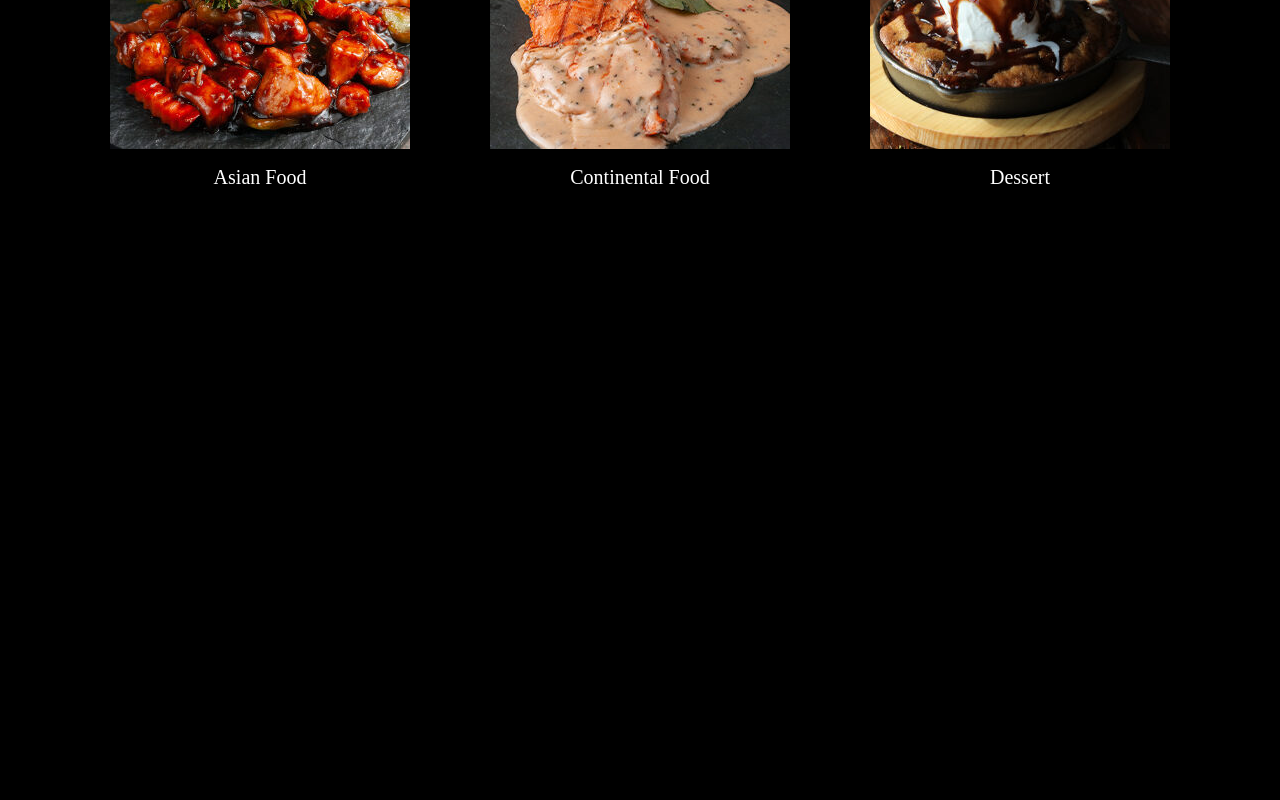
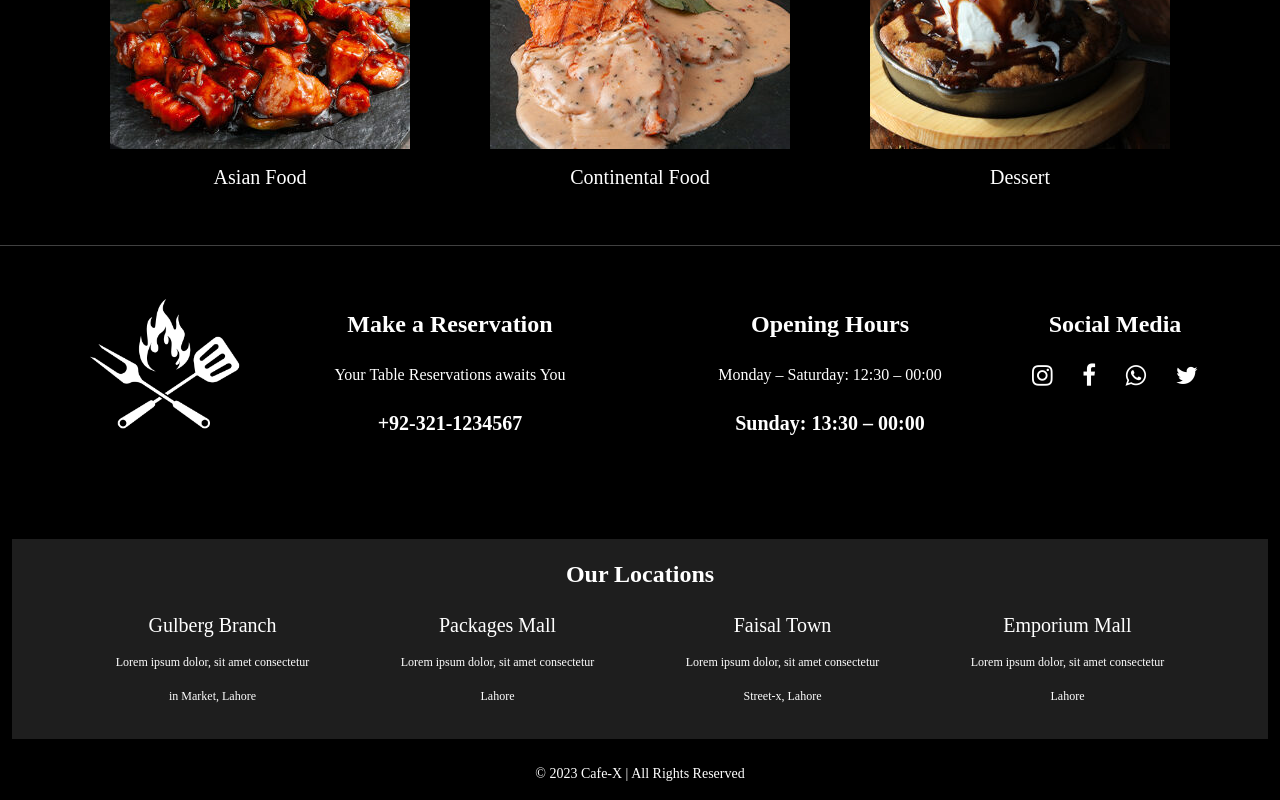
Before and after one commit to RabeetEngineer/cafe-x, a React (Create React App) app: page /menu in a window 1280 px wide. Shown: the part 441-1241 px from the top of the page. Before the commit the page ends 800 px from the top, so only its background shows below. Built offline with nearby package versions, Linux system fonts and the light colour scheme; a web font is replaced by a local one.

Commit message:
footer added

```diff
--- a/src/App.js
+++ b/src/App.js
@@ -8,6 +8,7 @@ import About from './aboutUs/About';
 import ContactUs from './contactUs/ContactUs';
 import MenuCategory from './pages/meneu/MenuCategory';
 import ProductDetail from './pages/meneu/ProductDetail';
+import Footer from './components/footer/Footer';
 
 function App() {
   return (
@@ -21,6 +22,7 @@ function App() {
       <Route path='about-us' element={<About/>}/>
       <Route path='contact-us' element={<ContactUs/>}/>
     </Routes>
+    <Footer/>
   </>
   );
 }
--- a/src/components/Navbar.css
+++ b/src/components/Navbar.css
@@ -7,3 +7,9 @@
     text-decoration: none;
     color: white;
 }
+.footer-2{
+    width: 100%;
+    height: 200px;
+    background-color: #1E1E1E;
+    padding-top: 5px; /* Adjust this value as needed */
+}
--- /dev/null
+++ b/src/components/footer/Footer.js
@@ -0,0 +1,103 @@
+import React from "react";
+import "../Navbar.css";
+
+const Footer = () => {
+  return (
+    <>
+      <footer className="container-fluid mt-5 ">
+
+        <div className="container">
+          <div className="row mb-5">
+            <div className="col-lg-2 col-md-2 col-sm-6 text-center">
+              <img
+                src="/images/logo.png"
+                style={{ width: "150px", height: "150px" }}
+                alt=""
+              />
+            </div>
+            <div className="col-lg-4 col-md-4 col-sm-6 text-center mb-5">
+              <h4 className="mt-3" style={{ fontWeight: "bolder" }}>
+                Make a Reservation
+              </h4>
+              <p className="mt-4">Your Table Reservations awaits You</p>
+              <h5 className="mt-4" style={{ fontWeight: "bolder" }}>
+                +92-321-1234567
+              </h5>
+            </div>
+            <div className="col-lg-4 col-md-4 col-sm-6 text-center mb-5">
+              <h4 className="mt-3" style={{ fontWeight: "bolder" }}>
+                Opening Hours
+              </h4>
+              <p className="mt-4">Monday – Saturday: 12:30 – 00:00</p>
+              <h5 className="mt-4" style={{ fontWeight: "bolder" }}>
+                Sunday: 13:30 – 00:00
+              </h5>
+            </div>
+            <div className="col-lg-2 col-md-2 col-sm-6 text-center mb-5">
+              <h4 className="mt-3" style={{ fontWeight: "bolder" }}>
+                Social Media
+              </h4>
+              <div className="social-media-icons mt-4 d-flex justify-content-between">
+                <a className="anchor-null" href="">
+                  <i class="fa fa-instagram" style={{ fontSize: "24px" }}></i>
+                </a>
+                <a className="anchor-null" href="">
+                  <i class="fa fa-facebook" style={{ fontSize: "24px" }}></i>
+                </a>
+                <a className="anchor-null" href="">
+                  <i class="fa fa-whatsapp" style={{ fontSize: "24px" }}></i>
+                </a>
+                <a className="anchor-null" href="">
+                  <i class="fa fa-twitter" style={{ fontSize: "24px" }}></i>
+                </a>
+              </div>
+            </div>
+          </div>
+        </div>
+        <div className="footer-2 mb-4 text-center">
+          <div className="container">
+            <h4 className="text-center mt-3" style={{ fontWeight: "bolder" }}>
+              Our Locations
+            </h4>
+            <div className="row">
+              <div className="col-lg-3 col-md-6 col-sm-12">
+                <h5 className="text-center mt-3">Gulberg Branch</h5>
+                <p className="mt-3" style={{ fontSize: "12px" }}>
+                  Lorem ipsum dolor, sit amet consectetur
+                </p>
+                <p style={{ fontSize: "12px" }}>in Market, Lahore</p>
+              </div>
+              <div className="col-lg-3 col-md-6 col-sm-12">
+                <h5 className="text-center mt-3">Packages Mall</h5>
+                <p className="mt-3" style={{ fontSize: "12px" }}>
+                  Lorem ipsum dolor, sit amet consectetur
+                </p>
+                <p style={{ fontSize: "12px" }}> Lahore</p>
+              </div>
+              <div className="col-lg-3 col-md-6 col-sm-12">
+                <h5 className="text-center mt-3">Faisal Town</h5>
+                <p className="mt-3" style={{ fontSize: "12px" }}>
+                  Lorem ipsum dolor, sit amet consectetur
+                </p>
+                <p style={{ fontSize: "12px" }}>Street-x, Lahore</p>
+              </div>
+              <div className="col-lg-3 col-md-6 col-sm-12">
+                <h5 className="text-center mt-3">Emporium Mall</h5>
+                <p className="mt-3" style={{ fontSize: "12px" }}>
+                  Lorem ipsum dolor, sit amet consectetur
+                </p>
+                <p style={{ fontSize: "12px" }}> Lahore</p>
+              </div>
+            </div>
+          </div>
+        </div>
+
+        <div className="text-center">
+        <p style={{fontSize:"14px"}}>&copy; {new Date().getFullYear()} Cafe-X | All Rights Reserved</p>
+      </div>
+      </footer>
+    </>
+  );
+};
+
+export default Footer;
--- a/src/pages/meneu/Menu.js
+++ b/src/pages/meneu/Menu.js
@@ -6,7 +6,7 @@ import '../../components/Navbar.css'
 const Menu = () => {
   return (
     <>
-      <div className="container">
+      <div className="container mb-5">
         <h1 className="mt-5 text-center">Menu</h1>
         <div className="row mt-5">
           {menu.map((category) => (
@@ -19,6 +19,7 @@ const Menu = () => {
           ))}
         </div>
       </div>
+      <hr />
     </>
   );
 };
```
Also changed, not shown: src/components/footer/Footer.css (added).
